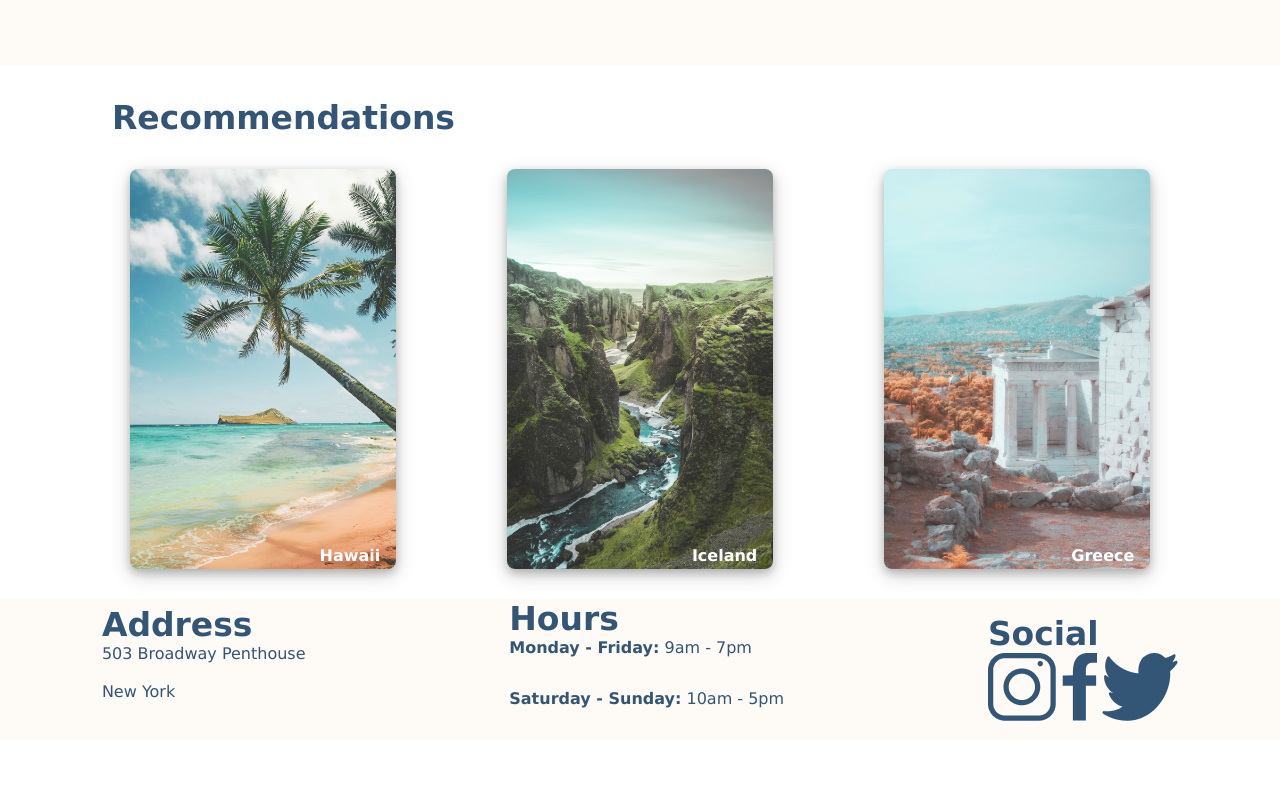
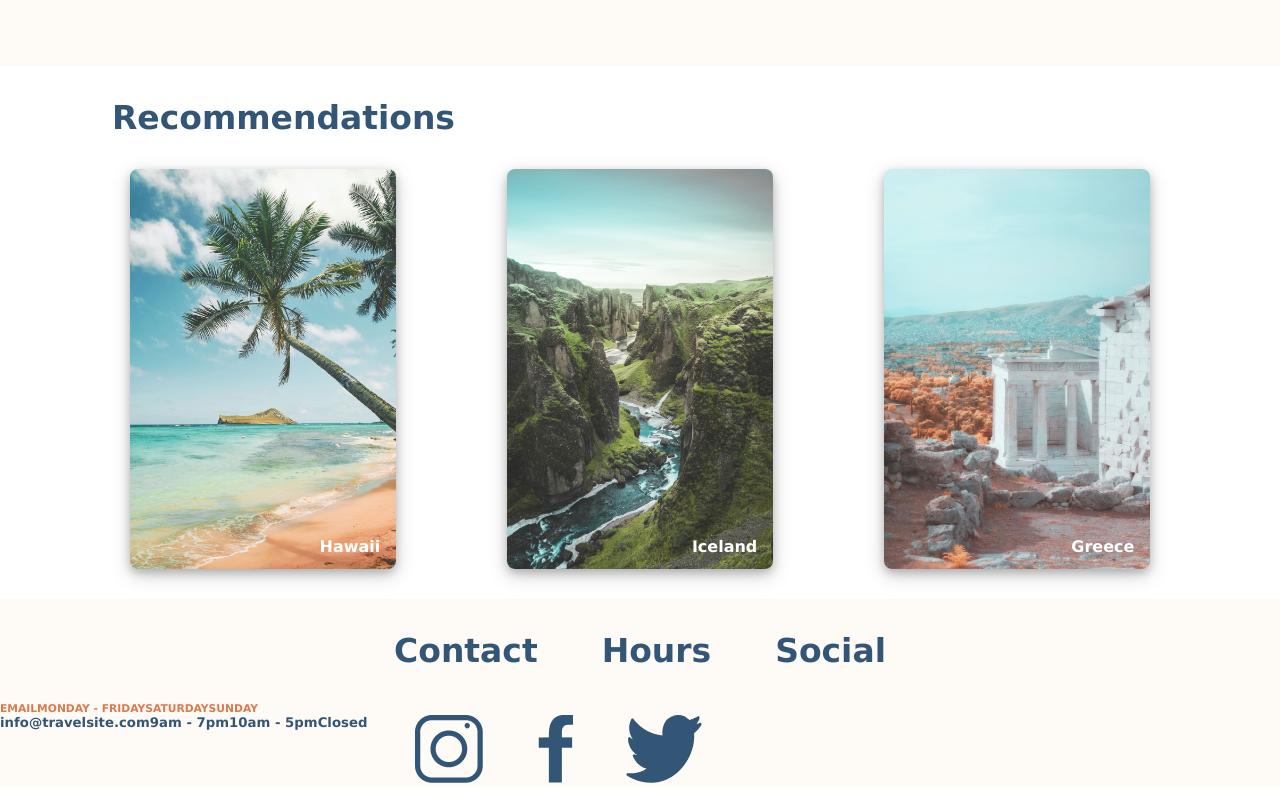
Before and after one commit to Jahad-Mohamed/jahad-mohamed-travelsite, a plain HTML site: page index.html in a window 1280 px wide. Shown: the part 600-1400 px from the top of the page. Before the commit the page ends 1347 px from the top, so only its background shows below. Drawn offline with Linux system fonts and the light colour scheme.

Commit message:
reorder nav bar/ new footer

```diff
--- a/css/main.css
+++ b/css/main.css
@@ -19,6 +19,7 @@
   position: fixed;
   width: 100%;
 }
+
 .header__left {
   display: flex;
   align-items: flex-end;
@@ -30,7 +31,7 @@
 }
 
 .header__nav-logo {
-  font-size: 2.06rem;
+  font-size: 1.06rem;
   font-weight: bold;
   color: #335576;
   padding-left: 7rem;
@@ -41,7 +42,7 @@
   justify-content: space-evenly;
   text-decoration: none;
   list-style-type: none;
-  font-size: 1.6rem;
+  font-size: 1rem;
   padding-right: 4rem;
 }
 
@@ -49,7 +50,7 @@ a {
   position: relative;
   text-decoration: none;
   color: black;
-  padding-bottom: 1.4rem;
+  padding-bottom: 0.8rem;
 }
 
 .nav-anchor:hover::after {
@@ -70,7 +71,7 @@ a {
 .header__nav-links-item {
   text-decoration: none;
   list-style-type: none;
-  padding: 0.16rem 1.6rem;
+  padding: 0.16rem 1rem;
   color: black;
 }
 
@@ -165,20 +166,37 @@ h2 {
 /* footer */
 
 .footer {
-  display: flex;
-  justify-content: center;
-  text-align: left;
+  display: block;
+  justify-content: left;
+  text-align: center;
   background-color: #fefaf5;
 }
 
 .footer__sections {
   border: 10px bold black;
   text-align: left;
-  margin: auto;
+  width: max-content;
 }
 
 .footer__title {
   font-size: 2.06rem;
   font-weight: bold;
   color: #335576;
+  display: flex;
+  justify-content: center;
+  padding: 1rem 2rem;
 }
+
+.footer__subtitle {
+  color: #db7a4e;
+  display: flex;
+}
+
+.footer__info {
+  color: #335576;
+  display: flex;
+}
+
+.icon {
+  padding-left: 3rem;
+}
--- a/index.html
+++ b/index.html
@@ -12,7 +12,7 @@
         <div class="header__left">
           <span class="header__nav-logo">Travel Site</span>
         </div>
-          <nav class="header__nav">
+          <nav class="header__right">
             <ul class="header__nav-links">
               <li class="header__nav-links-item"><a class="nav-anchor" href="../pages/hawaii.html">Home</a></li>
               <li class="header__nav-links-item"><a class="nav-anchor" href="../pages/hawaii.html">Hawaii</a></li>
@@ -80,22 +80,27 @@
         </a>
       </div>
       </section>
-        <footer class="footer">
-            <div class="footer__sections">
-                <h3 class="footer__title">Address</h3>
-                <p class="footer__address">503 Broadway Penthouse<br><br>New York</p>
-            </div>
-            <div class="footer__sections">
-                <h3 class="footer__title">Hours</h3>
-                <p class="footer__hours-info">
-                  <strong>Monday - Friday:</strong> 9am - 7pm
-                </p>
-                <p class="footer__hours-info">
-                  <strong>Saturday - Sunday:</strong> 10am - 5pm
-                </p>
-            </div>
-            <div class="footer__sections">
-                <h3 class="footer__title">Social</h3>
+
+      <footer class="footer">
+        <article class= "footer__section">
+          <section class="footer__title">
+            <div class="footer__title">Contact</div>
+            <div class="footer__title">Hours</div>
+            <div class="footer__title">Social</div>
+          </section>
+
+          <section class="footer__subtitle">
+            <h6>EMAIL</h6>
+            <h6>MONDAY - FRIDAY</h6>
+            <h6>SATURDAY</h6>
+            <h6>SUNDAY</h6>
+          </section>
+          <section class="footer__info">
+            <h5>info@travelsite.com</h5>
+            <h5>9am - 7pm</h5>
+            <h5>10am - 5pm</h5>
+            <h5>Closed</h5>
+            <div class="icons">
                 <a href="facebook.com"
                   ><img
                     src="../assets/icons/icon-instagram.png"
@@ -111,7 +116,13 @@
                   alt="Instagram"
                 />
             </div>
-    </footer>
+          </section>
+        </article>
+
+      </footer>
+
+
+
     </main>
   </body>
 </html>
```
